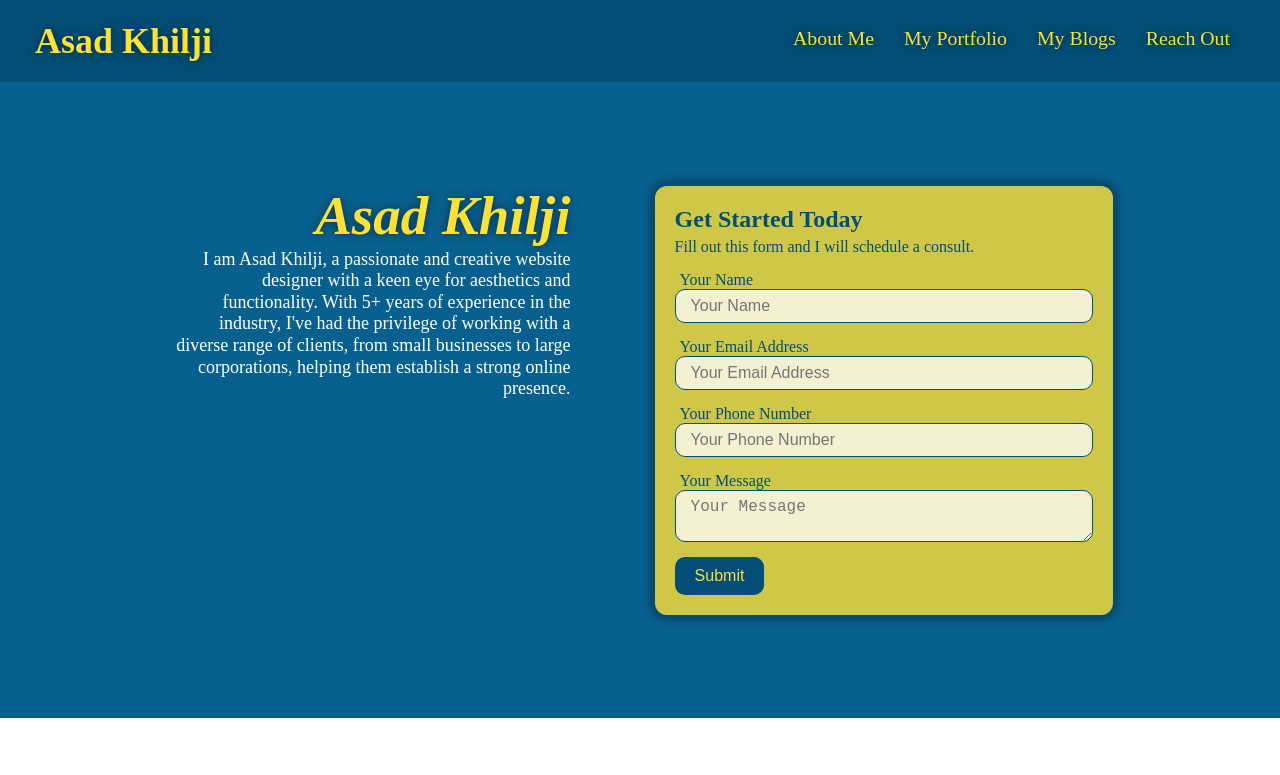
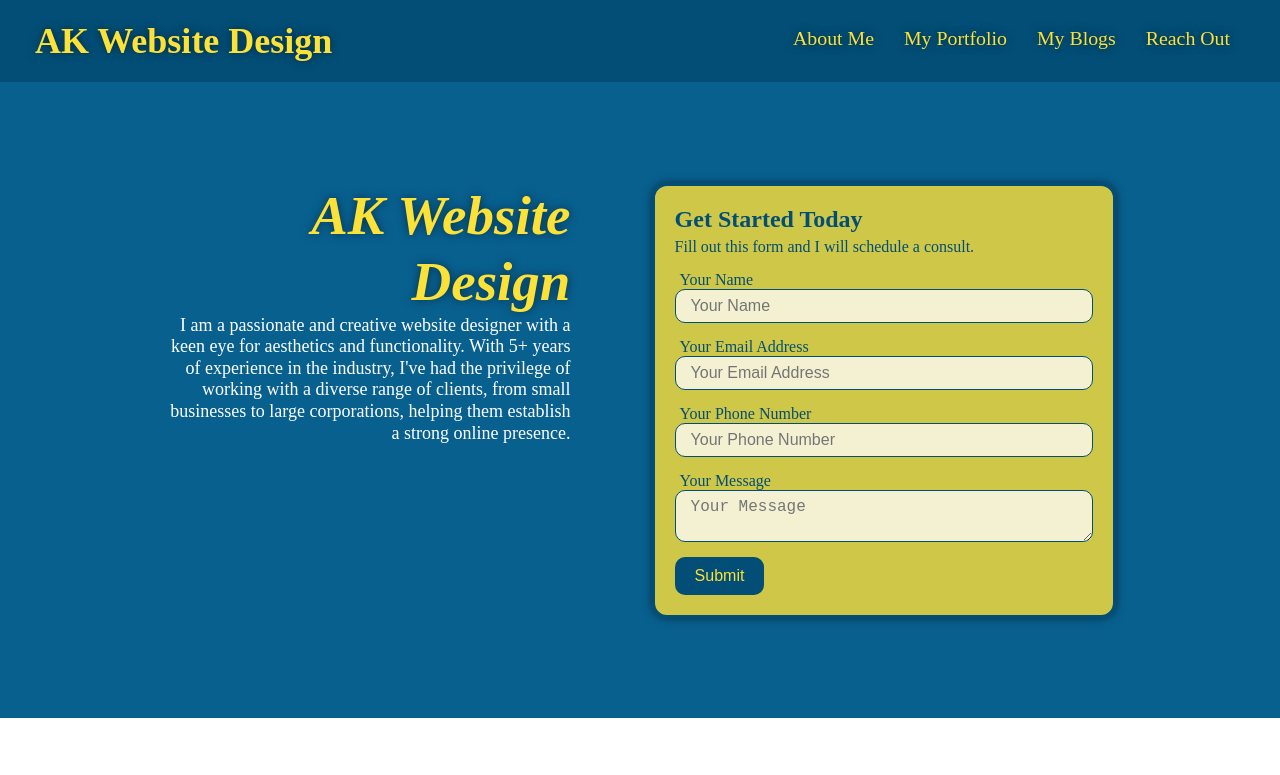
Before and after one commit to asad-khilji/asad-portfolio, a plain HTML site: page index.html in a window 1280 px wide. Shown: the top 775 px of the page. Drawn offline with nearby package versions, Linux system fonts and the light colour scheme.

Commit message:
Update index.html

```diff
--- a/index.html
+++ b/index.html
@@ -3,7 +3,7 @@
 <head>
     <meta charset="UTF-8">
     <meta name="viewport" content="width=device-width, initial-scale=1.0">
-    <title>Asad Khilji</title>
+    <title>AK Website Design</title>
     <link rel="icon" type="image/png" href="./assets/images/AK.jpg">
     <link rel="stylesheet" href="https://cdn.jsdelivr.net/npm/swiper/swiper-bundle.min.css">
     <link rel="stylesheet" href="./assets/css/style.css">
@@ -12,7 +12,7 @@
 
     <!-- navigation -->
     <header>
-      <a href="index.html"><h1>Asad Khilji</h1></a>
+      <a href="index.html"><h1>AK Website Design</h1></a>
       <nav>
           <ul>
               <li>
@@ -35,8 +35,8 @@
      <!-- hero/jumbotron -->
      <section class="hero">
         <div class="hero-cta">
-          <h2>Asad Khilji</h2>
-          <p>I am Asad Khilji, a passionate and creative website designer with a keen eye for aesthetics and functionality. With 5+ years of experience in the industry, I've had the privilege of working with a diverse range of clients, from small businesses to large corporations, helping them establish a strong online presence.</p>
+          <h2>AK Website Design</h2>
+          <p>I am a passionate and creative website designer with a keen eye for aesthetics and functionality. With 5+ years of experience in the industry, I've had the privilege of working with a diverse range of clients, from small businesses to large corporations, helping them establish a strong online presence.</p>
 
         </div>
 
@@ -69,7 +69,7 @@
             </div>
             <div class="flex-row">
               <p>
-                My name is Asad Khilji and I am an independent web developer with expertise in front-end customization. With a strong command in HTML and CSS, I specialize in building specialized webpages tailored to clients' needs. My focus lies in Shopify customizations, CSS animation, and implementing custom features. I take pride in delivering successful projects to clients from diverse industries. Additionally, I possess a keen enthusiasm for learning new technologies and staying up-to-date with the latest developments in web development.<br><br>
+                I am an independent web developer with expertise in front-end customization. With a strong command in HTML and CSS, I specialize in building specialized webpages tailored to clients' needs. My focus lies in Shopify customizations, CSS animation, and implementing custom features. I take pride in delivering successful projects to clients from diverse industries. Additionally, I possess a keen enthusiasm for learning new technologies and staying up-to-date with the latest developments in web development.<br><br>
 
                 Feel free to reach out to discuss your web development requirements or explore collaborative opportunities.
               </p>
@@ -276,7 +276,7 @@
 
         <div class="contact-info">
           <div>
-            <h3>Asad Khilji</h3><br>
+            <h3>AK Website Design</h3><br>
             <p>
               Any questions or concerns before signing up?
               <br/>
```
